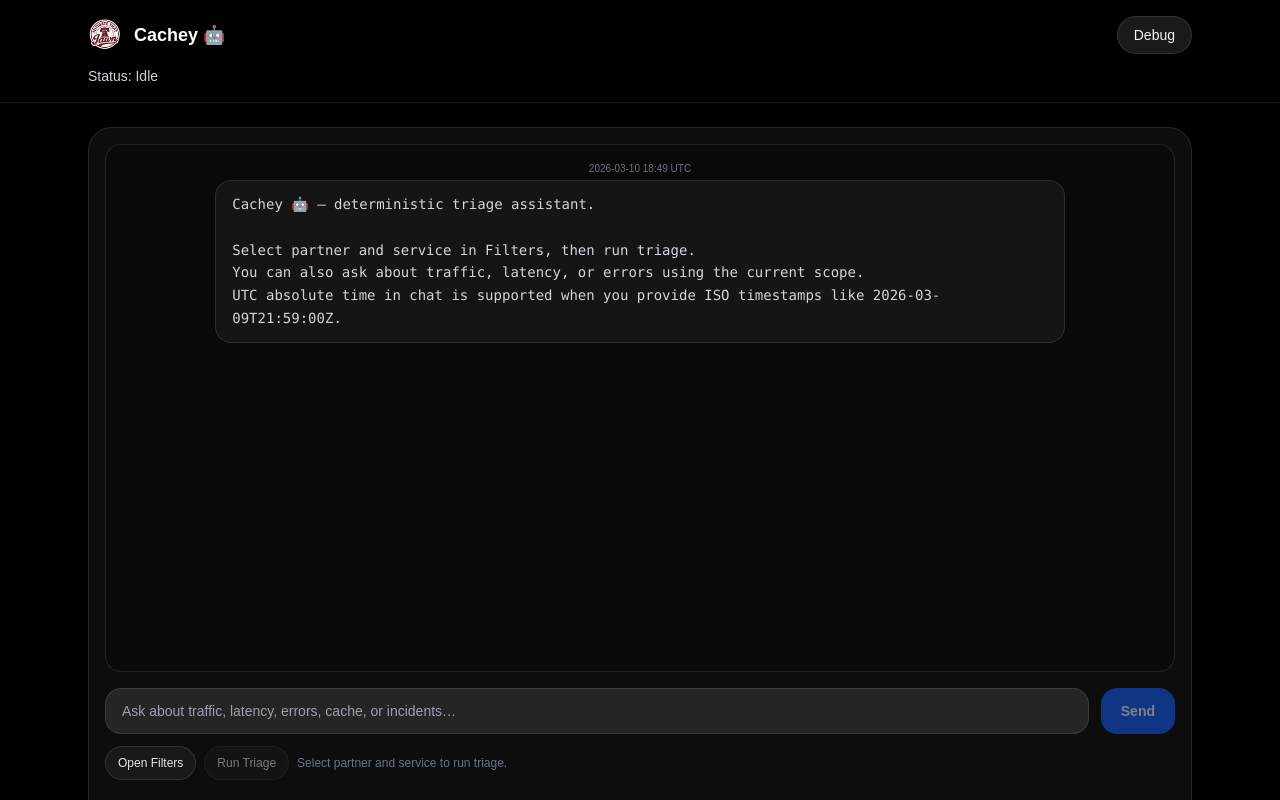
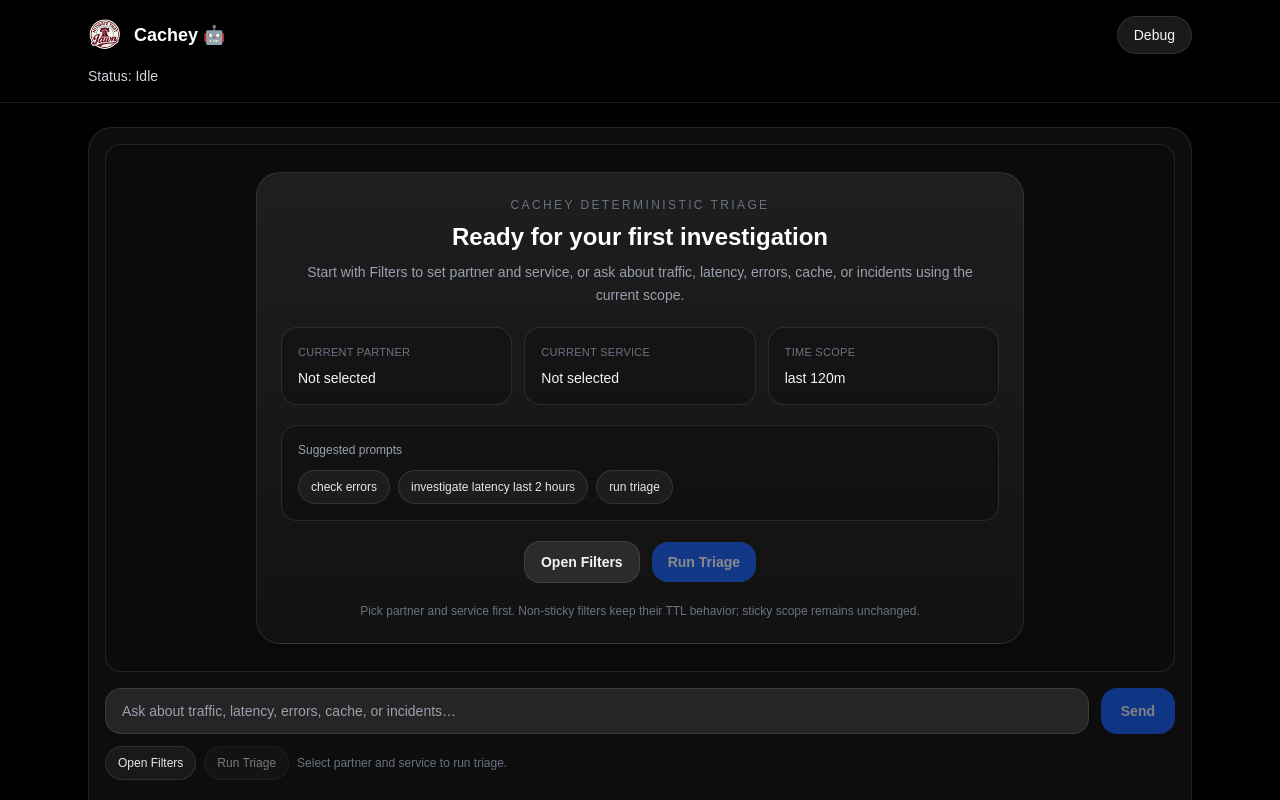
Before and after one commit to kganigap-291992/cdn-triage-bot, a Next.js app in the folder ui/: page / in a window 1280 px wide. Shown: the top 800 px of the page. Built offline with nearby package versions, Linux system fonts and the light colour scheme.

Commit message:
Cachey UI triage card introduction visual update

```diff
--- a/ui/app/page.tsx
+++ b/ui/app/page.tsx
@@ -663,6 +663,119 @@
   );
 }
 
+function StarterPanel({
+  partner,
+  service,
+  timeMode,
+  windowMinutes,
+  startTsUtc,
+  endTsUtc,
+  onOpenFilters,
+  onRunTriage,
+  onUseExample,
+  canRun,
+  isLoading,
+}: {
+  partner: PartnerOrMissing;
+  service: string;
+  timeMode: TimeMode;
+  windowMinutes: number;
+  startTsUtc: string | null;
+  endTsUtc: string | null;
+  onOpenFilters: () => void;
+  onRunTriage: () => void;
+  onUseExample: (text: string) => void;
+  canRun: boolean;
+  isLoading: boolean;
+}) {
+  const scopeReady = Boolean(partner && service);
+  const timeLabel =
+    timeMode === "absolute" && startTsUtc && endTsUtc
+      ? `${isoToUtcText(startTsUtc)} → ${isoToUtcText(endTsUtc)} UTC`
+      : `last ${windowMinutes}m`;
+
+  const examples = [
+    "check errors",
+    "investigate latency last 2 hours",
+    "run triage",
+  ];
+
+  return (
+    <div className="flex min-h-full items-center justify-center">
+      <div className="mx-auto w-full max-w-3xl rounded-3xl border border-white/10 bg-gradient-to-b from-white/[0.08] to-white/[0.03] p-6 shadow-lg shadow-black/10">
+        <div className="flex flex-col gap-5">
+          <div className="text-center">
+            <div className="text-xs uppercase tracking-[0.2em] text-gray-500">Cachey deterministic triage</div>
+            <div className="mt-2 text-2xl font-semibold text-white">Ready for your first investigation</div>
+            <div className="mt-2 text-sm leading-relaxed text-gray-400 max-w-2xl mx-auto">
+              Start with Filters to set partner and service, or ask about traffic, latency, errors, cache,
+              or incidents using the current scope.
+            </div>
+          </div>
+
+          <div className="grid grid-cols-1 gap-3 md:grid-cols-3">
+            <div className="rounded-2xl border border-white/10 bg-black/20 p-4">
+              <div className="text-[11px] uppercase tracking-wide text-gray-500">Current partner</div>
+              <div className="mt-2 text-sm font-medium text-gray-100">{partner || "Not selected"}</div>
+            </div>
+
+            <div className="rounded-2xl border border-white/10 bg-black/20 p-4">
+              <div className="text-[11px] uppercase tracking-wide text-gray-500">Current service</div>
+              <div className="mt-2 text-sm font-medium text-gray-100">{service || "Not selected"}</div>
+            </div>
+
+            <div className="rounded-2xl border border-white/10 bg-black/20 p-4">
+              <div className="text-[11px] uppercase tracking-wide text-gray-500">Time scope</div>
+              <div className="mt-2 text-sm font-medium text-gray-100">{timeLabel}</div>
+            </div>
+          </div>
+
+          <div className="rounded-2xl border border-white/10 bg-black/20 p-4">
+            <div className="text-xs text-gray-400">Suggested prompts</div>
+            <div className="mt-3 flex flex-wrap gap-2">
+              {examples.map((example) => (
+                <button
+                  key={example}
+                  type="button"
+                  onClick={() => onUseExample(example)}
+                  className="rounded-full border border-white/10 bg-white/5 px-3 py-2 text-xs text-gray-200 hover:bg-white/10"
+                >
+                  {example}
+                </button>
+              ))}
+            </div>
+          </div>
+
+          <div className="flex flex-wrap items-center justify-center gap-3">
+            <button
+              type="button"
+              onClick={onOpenFilters}
+              className="rounded-2xl border border-white/10 bg-white/10 px-4 py-2.5 text-sm font-semibold text-gray-100 hover:bg-white/15"
+            >
+              Open Filters
+            </button>
+
+            <button
+              type="button"
+              onClick={onRunTriage}
+              disabled={!canRun || isLoading}
+              className="rounded-2xl bg-blue-600 px-4 py-2.5 text-sm font-semibold text-white hover:bg-blue-700 disabled:cursor-not-allowed disabled:opacity-50"
+            >
+              {isLoading ? "Running..." : "Run Triage"}
+            </button>
+          </div>
+
+          <div className="text-center text-xs text-gray-500">
+            {scopeReady
+              ? "Partner and service are set. You can run immediately or refine filters first."
+              : "Pick partner and service first. Non-sticky filters keep their TTL behavior; sticky scope remains unchanged."}
+          </div>
+        </div>
+      </div>
+    </div>
+  );
+}
+
 // ------------------------------------------------------------
 // Generic stacked chart with local focus mode
 // ------------------------------------------------------------
@@ -2091,10 +2204,9 @@
         role: "system",
         ts: nowIso(),
         text:
-          "Cachey 🤖 — deterministic triage assistant.\n\n" +
-          "Select partner and service in Filters, then run triage.\n" +
-          "You can also ask about traffic, latency, or errors using the current scope.\n" +
-          "UTC absolute time in chat is supported when you provide ISO timestamps like 2026-03-09T21:59:00Z.",
+          "Cachey is ready.\n\n" +
+          "Select partner and service in Filters, or ask a triage question using the current scope.\n" +
+          "UTC absolute time in chat is supported with ISO timestamps like 2026-03-09T21:59:00Z.",
       },
     ]);
   }, [mounted, chatMessages.length]);
@@ -2144,6 +2256,16 @@
     }
     return null;
   }, [chatMessages]);
+
+  const hasAnyTriageRun = useMemo(() => chatMessages.some((m) => m.type === "triage"), [chatMessages]);
+
+  const showStarterPanel = useMemo(() => {
+    if (hasAnyTriageRun) return false;
+    if (typing) return false;
+    if (chatMessages.length !== 1) return false;
+    const first = chatMessages[0];
+    return first?.type === "text" && first.role === "system" && first.id === "welcome";
+  }, [chatMessages, hasAnyTriageRun, typing]);
 
   function parseTimeseries(metricsJson: any): TimeseriesData | null {
     const t = metricsJson?.timeseries;
@@ -2199,6 +2321,20 @@
     const v = String(val ?? "").trim();
     if (!v) return false;
     return allowed.includes(v);
+  }
+
+  function openFiltersFromUi() {
+    setFiltersOpen(true);
+    setDraftService(service);
+    setDraftRegion(region);
+    setDraftPop(pop);
+    setDraftWindowMinutes(windowMinutes);
+    setDraftContentType(contentType);
+    setDraftUaFamily(uaFamily);
+    setDraftTimeMode(timeMode);
+    setDraftStartUtcLocal(isoToDatetimeLocalUtc(startTsUtc));
+    setDraftEndUtcLocal(isoToDatetimeLocalUtc(endTsUtc));
+    setFiltersDirty(false);
   }
 
   function applyDraftFilters() {
@@ -3134,7 +3270,7 @@
             </div>
 
             <div className="mt-4 flex flex-wrap items-center justify-between gap-3">
-              <div className="text-xs text-gray-400">Apply updates the active scope. Run executes triage with the active scope.</div>
+              <div className="text-xs text-gray-400">Apply updates the active scope. Run Triage below uses the applied scope.</div>
 
               <div className="flex items-center gap-2">
                 <button
@@ -3155,8 +3291,27 @@
         <div className="rounded-3xl border border-white/10 bg-white/[0.05] backdrop-blur p-4 shadow-lg shadow-black/10">
           <div
             ref={chatScrollRef}
-            className="h-[66vh] min-h-[520px] overflow-y-auto rounded-2xl border border-white/10 bg-black/25 p-4"
-          >
+            className={`overflow-y-auto rounded-2xl border border-white/10 p-4 ${
+              showStarterPanel
+                ? "h-[66vh] min-h-[520px] bg-black/15"
+                : "h-[66vh] min-h-[520px] bg-black/25"
+            }`}
+          >
+            {showStarterPanel ? (
+              <StarterPanel
+                partner={partner}
+                service={service}
+                timeMode={timeMode}
+                windowMinutes={windowMinutes}
+                startTsUtc={startTsUtc}
+                endTsUtc={endTsUtc}
+                onOpenFilters={openFiltersFromUi}
+                onRunTriage={handleRunFromFilters}
+                onUseExample={(text) => setChatInput(text)}
+                canRun={Boolean(partner && service)}
+                isLoading={isLoading}
+              />
+            ) : (
               <div className="space-y-4">
                 {chatMessages.map((m) => {
                   const isUser = m.role === "user";
@@ -3207,6 +3362,7 @@
                   </div>
                 ) : null}
               </div>
+            )}
           </div>
 
           <div className="mt-4 flex gap-3">
@@ -3234,25 +3390,13 @@
 
           <div className="mt-3 flex flex-wrap items-center gap-2">
             {filtersOpen ? (
-              <span className="rounded-full border border-white/10 bg-white/5 px-3 py-2 text-xs text-gray-500">
+              <span className="rounded-full border border-white/10 bg-white/[0.04] px-3 py-2 text-xs text-gray-400">
                 Filters open above
               </span>
             ) : (
               <button
                 type="button"
-                onClick={() => {
-                  setFiltersOpen(true);
-                  setDraftService(service);
-                  setDraftRegion(region);
-                  setDraftPop(pop);
-                  setDraftWindowMinutes(windowMinutes);
-                  setDraftContentType(contentType);
-                  setDraftUaFamily(uaFamily);
-                  setDraftTimeMode(timeMode);
-                  setDraftStartUtcLocal(isoToDatetimeLocalUtc(startTsUtc));
-                  setDraftEndUtcLocal(isoToDatetimeLocalUtc(endTsUtc));
-                  setFiltersDirty(false);
-                }}
+                onClick={openFiltersFromUi}
                 className="rounded-full border border-white/10 bg-white/5 px-3 py-2 text-xs text-gray-200 hover:bg-white/10"
               >
                 Open Filters
```
Lines whose indentation alone changed are shown as unchanged.
